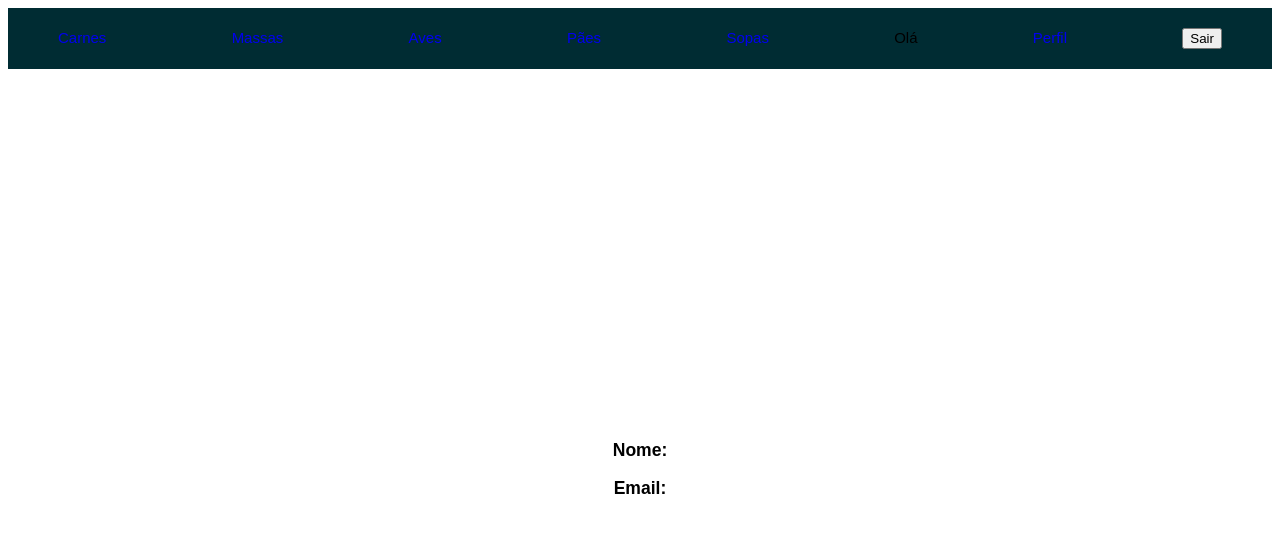
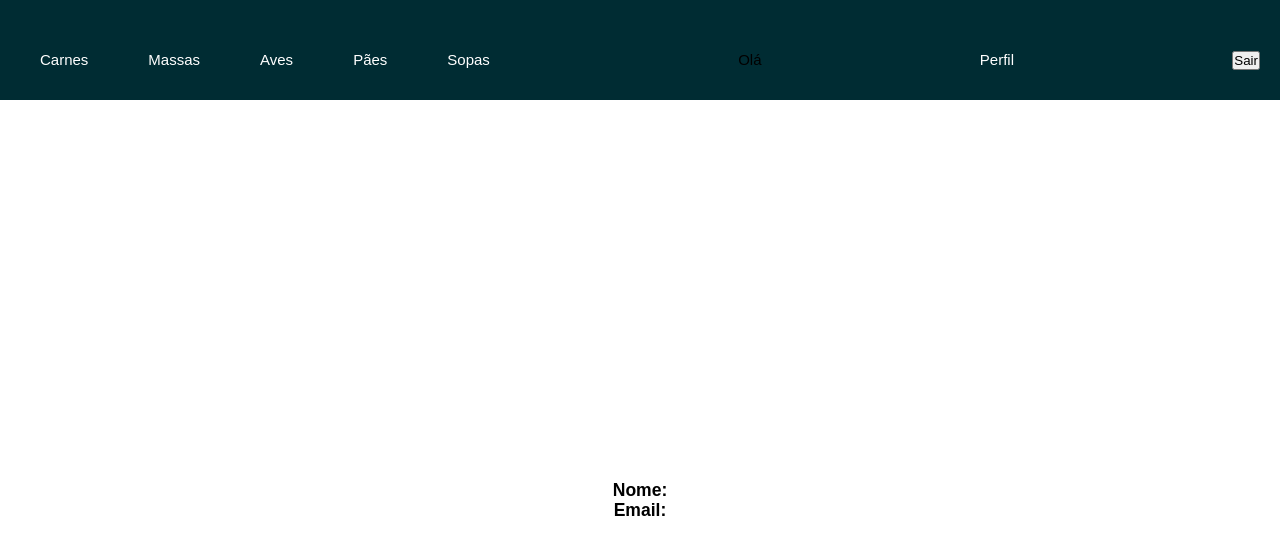
Before and after one commit to Bissixp/pasta-so-tasty, a React (Create React App) app in the folder app/front-end/: page /perfil in a window 1280 px wide. Shown: the top 554 px of the page. Built offline with nearby package versions, Linux system fonts and the light colour scheme; no server answers; sample sign-in values are in the browser's storage.

Commit message:
feat: added CSS to Header component

```diff
--- a/app/front-end/src/components/menu.tsx
+++ b/app/front-end/src/components/menu.tsx
@@ -1,5 +1,6 @@
 import React, { ReactNode } from 'react';
 import { Link } from 'react-router-dom';
+import '../styles/pages/menu.css';
 
 type HeaderProps = {
   children: ReactNode;
@@ -7,14 +8,16 @@ type HeaderProps = {
 
 const Menu = ({ children }: HeaderProps) => {
   return (
-    <>
-      <Link to="/carnes" className="header-link">Carnes</Link>
-      <Link to="/massas" className="header-link">Massas</Link>
-      <Link to="/aves" className="header-link">Aves</Link>
-      <Link to="/pães" className="header-link">Pães</Link>
-      <Link to="/sopas" className="header-link">Sopas</Link>
+    <div className="menu-container">
+      <div className='menu-items'>
+        <Link to="/carnes" className="header-link">Carnes</Link>
+        <Link to="/massas" className="header-link">Massas</Link>
+        <Link to="/aves" className="header-link">Aves</Link>
+        <Link to="/pães" className="header-link">Pães</Link>
+        <Link to="/sopas" className="header-link">Sopas</Link>
+      </div>
       {children}
-    </>
+    </div>
   );
 };
 
--- a/app/front-end/src/styles/app.css
+++ b/app/front-end/src/styles/app.css
@@ -1,3 +1,9 @@
+* {
+  padding: 0;
+  margin: 0;
+  box-sizing: border-box;
+}
+
 body {
   font: 400 15px/20px "Poppins", Arial, sans-serif;
 }
--- /dev/null
+++ b/app/front-end/src/styles/components/btnLogoff.css
@@ -0,0 +1,5 @@
+.button-transparent {
+  background-color: transparent;
+  border: none;
+  cursor: pointer;
+}
--- a/app/front-end/src/styles/components/header.css
+++ b/app/front-end/src/styles/components/header.css
@@ -1,23 +1,52 @@
 .common-header {
   background: #002c33;
-  padding: 20px 50px;
+  padding: 20px;
+  display: flex;
+  flex-direction: column;
+  align-items: center;
+}
+
+.logo {
+  width: 150px;
+}
+
+.logo-container {
+  display: flex;
+  justify-content: center;
+  margin-bottom: 10px;
+}
+
+.menu-container {
   display: flex;
   justify-content: space-between;
+  align-items: center;
 }
 
-.header-links {
+.menu-items {
   display: flex;
+  align-items: center;
+}
+
+.button-container {
+  display: flex;
+  align-items: center;
   margin-left: auto;
+  gap: 10px;
 }
 
 .header-link {
   margin-right: 10px;
+  color: white;
+  cursor: pointer;
 }
 
-.align-right {
-  margin-left: auto;
+.header-button {
+  color: white;
+  display: flex;
 }
 
-.header-color {
-  color: #ff6a28;
+.button-transparent {
+  background-color: transparent;
+  border: none;
+  cursor: pointer;
 }
--- /dev/null
+++ b/app/front-end/src/styles/pages/menu.css
@@ -0,0 +1,20 @@
+.menu-container {
+  display: flex;
+  justify-content: space-between;
+  justify-items: center;
+  z-index: 20px;
+  width: 100%;
+  margin-top: auto;
+  align-items: center;
+  margin-top: 20px;
+}
+
+.menu-items {
+  display: flex;
+  flex-wrap: wrap;
+  gap: 10px;
+}
+
+.header-link {
+  padding: 10px 20px;
+}
```
